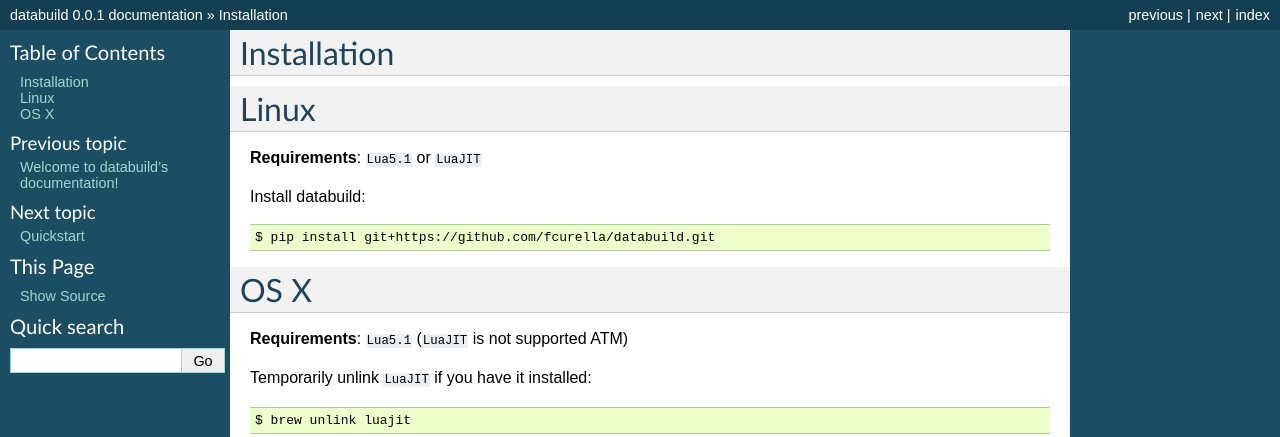
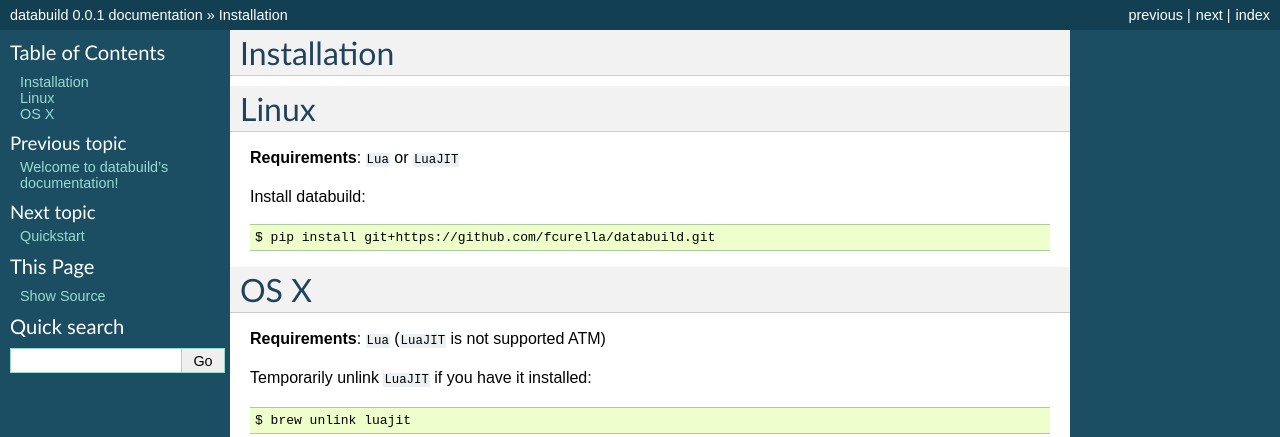
Before and after one commit to databuild/databuild, a Sphinx documentation site: the page built from docs/installation.rst, in a window 1280 px wide. Shown: the top 437 px of the page. Built offline with Sphinx 7.4.7, drawn with Linux system fonts in a browser that asks for light colours.

Commit message:
doc fixes

```diff
--- a/docs/installation.rst
+++ b/docs/installation.rst
@@ -4,7 +4,7 @@ Installation
 Linux
 -----
 
-**Requirements**: ``Lua5.1`` or ``LuaJIT``
+**Requirements**: ``Lua`` or ``LuaJIT``
 
 Install databuild::
 
@@ -13,7 +13,7 @@ Install databuild::
 OS X
 ----
 
-**Requirements**: ``Lua5.1`` (``LuaJIT`` is not supported ATM)
+**Requirements**: ``Lua`` (``LuaJIT`` is not supported ATM)
 
 Temporarily unlink ``LuaJIT`` if you have it installed::
 
```
Also changed, not shown: README.md (+2 -3 lines).
